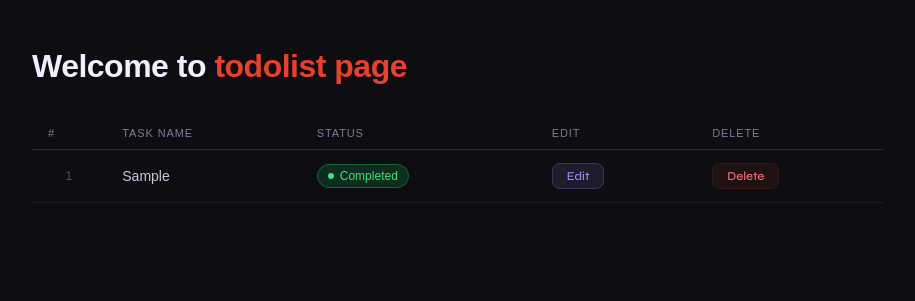
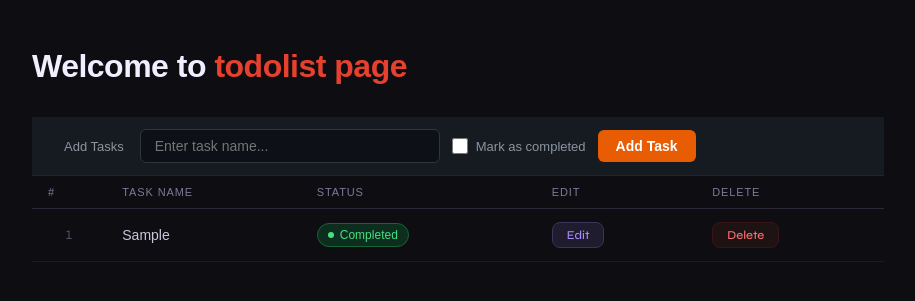
Before and after one commit to pravin5062804/Todolist, a Django app: page /todolist/ in a window 1280 px wide. Shown: the part 66-367 px from the top of the page, without its empty margins (182-1097 px from the left). Run offline with Django 5.2, Linux system fonts and the light colour scheme; tables that the repository leaves empty hold one stand-in row (values such as "Sample post").

Commit message:
CRUD operations Learned ORM in django

```diff
--- a/Todomanager/todolist/models.py
+++ b/Todomanager/todolist/models.py
@@ -2,7 +2,7 @@ from django.db import models
 
 class Task(models.Model):
     task=models.CharField(max_length=100)
-    is_completed=models.BooleanField()
+    is_completed=models.BooleanField(default=False)
     #iske wajah se admin panel pe read kar sakte ho obejct by using magic method str
     def __str__(self):
         return self.task
--- a/Todomanager/todolist/templates/todolist.html
+++ b/Todomanager/todolist/templates/todolist.html
@@ -134,11 +134,48 @@
   .btn-delete:hover { background: #2a1618; }
 </style>
 
+
 <div class="todo-wrapper">
   <h1>Welcome to <span>{{ page }}</span></h1>
   {% endblock content %}
 
   {% block main %}
+  </nav>
+
+<!-- Add Task Form -->
+<div style="background: #161b22; border-bottom: 1px solid #21262d; padding: 0.75rem 2rem; display: flex; align-items: center; gap: 12px; flex-wrap: wrap;">
+
+  <span style="color: #8b949e; font-size: 13px; font-weight: 500; margin-right: 4px;">Add Tasks</span>
+
+  <form method="POST" style="display: flex; align-items: center; gap: 12px; flex-wrap: wrap;">
+    {% csrf_token %}
+
+    <input
+      type="text"
+      name="task"
+      placeholder="Enter task name..."
+      required
+      style="background: #0d1117; border: 1px solid #30363d; color: #e6edf3; border-radius: 6px; padding: 8px 14px; font-size: 14px; width: 300px; outline: none; font-family: inherit;"
+      onfocus="this.style.borderColor='#e85d04'; this.style.boxShadow='0 0 0 3px rgba(232,93,4,0.15)';"
+      onblur="this.style.borderColor='#30363d'; this.style.boxShadow='none';"
+    >
+
+    <label style="display: flex; align-items: center; gap: 8px; color: #8b949e; font-size: 13px; cursor: pointer; user-select: none;">
+      <input type="checkbox" name="is_completed" style="accent-color: #e85d04; width: 16px; height: 16px; cursor: pointer;">
+      Mark as completed
+    </label>
+
+    <button
+      type="submit"
+      style="background: #e85d04; color: white; border: none; border-radius: 6px; padding: 8px 18px; font-size: 14px; font-weight: 600; cursor: pointer; font-family: inherit;"
+      onmouseover="this.style.background='#f97316';"
+      onmouseout="this.style.background='#e85d04';"
+    >
+      Add Task
+    </button>
+
+  </form>
+</div>
   <div class="container">
     <table class="table">
       <thead>
--- a/Todomanager/todolist/views.py
+++ b/Todomanager/todolist/views.py
@@ -1,6 +1,7 @@
 from django.shortcuts import render
 from django.shortcuts import redirect
 from todolist.models import Task
+from todolist.forms import taskform
 
 
 # Create your views here.
@@ -12,6 +13,12 @@ def home(request):
     return render(request,"home.html",context)
 
 def todolist(request):
+    if request.method=='POST':
+        form_data=taskform(request.POST or None)
+        if form_data.is_valid():
+            form_data.save()
+            return redirect("todolist")
+
     all_task=Task.objects.all()
     context={
         'page':"todolist  page",
```
Also changed, not shown: Todomanager/todolist/forms.py (added, +7 -0 lines), Todomanager/db.sqlite3 (deleted), Todomanager/todolist/migrations/0002_alter_task_is_completed.py (added).
